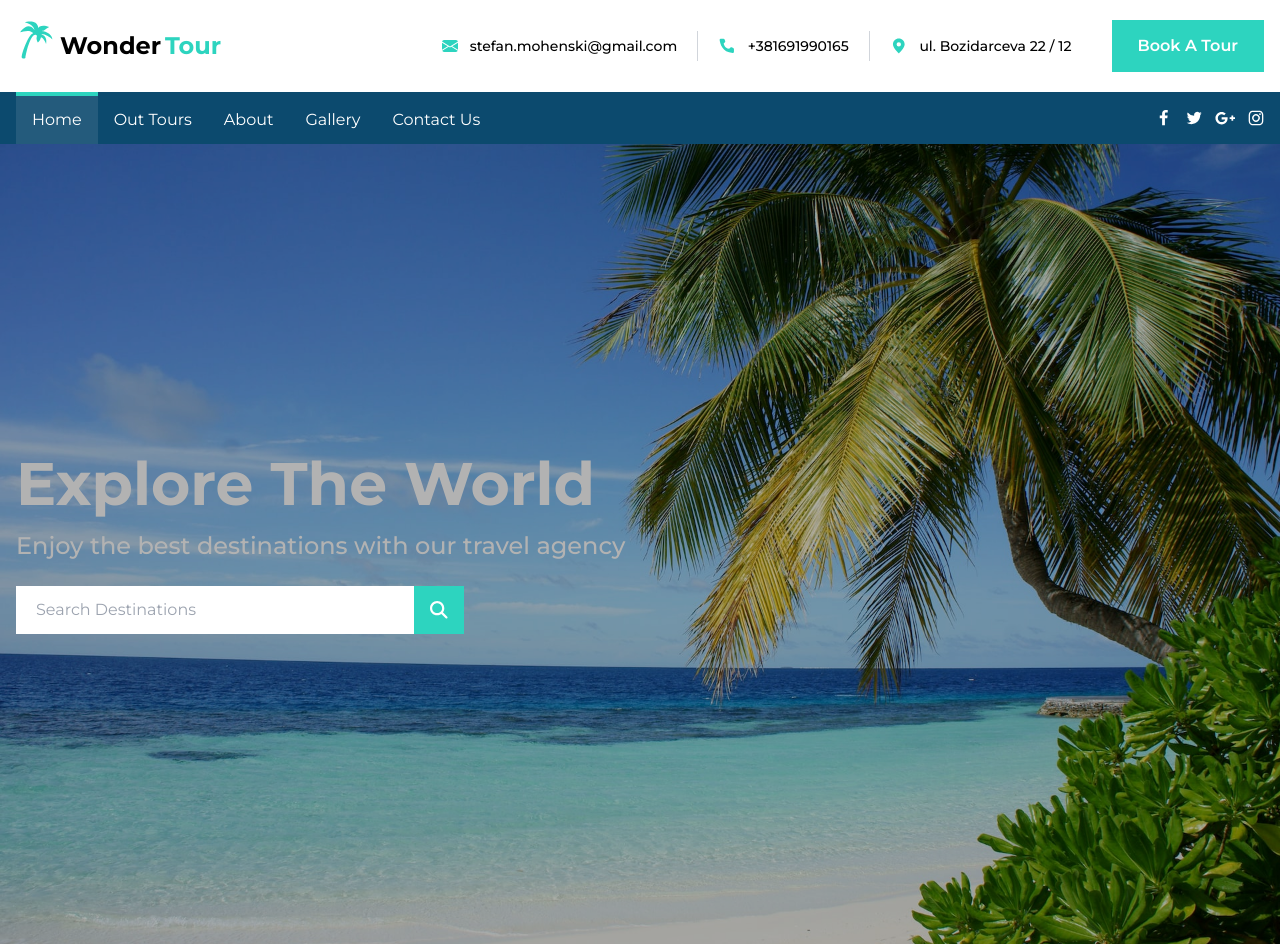
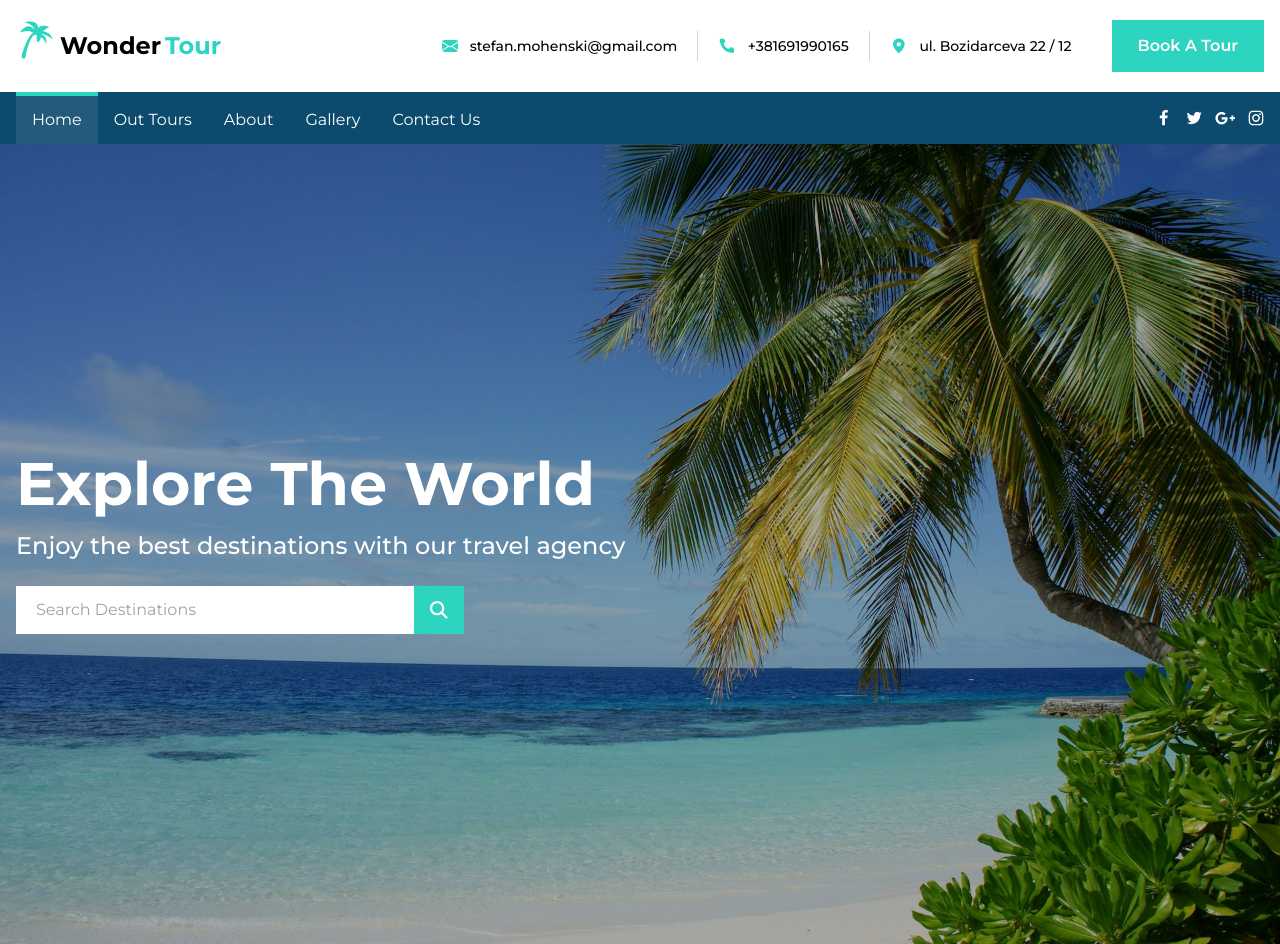
Before and after one commit to stefanelli990/wonder-tour, a website: page index.html in a window 1280 px wide. Shown: the top 944 px of the page. Drawn offline with Linux system fonts and the light colour scheme.

Commit message:
asdasdasd

```diff
--- a/index.html
+++ b/index.html
@@ -49,7 +49,7 @@
       </div>
     </div>
     <!-- navbar -->
-    <nav class="bg-secondary-color hidden sticky top-0 z-10 xl:block">
+    <nav class="bg-secondary-color hidden sticky top-0 z-20 xl:block">
       <div class="section-container flex justify-between items-center text-white">
         <div class="flex">
           <a href="#" class="py-3 px-4 bg-gray-100/10 border-t-4 duration-100 border-primary-color">Home</a>
@@ -79,10 +79,9 @@
 
     <!-- hero section -->
     <section class="relative bg-cover bg-no-repeat bg-center" style="background-image: url('assets/hero-img.jpg')">
-      <!-- hero img overlay -->
-      <div class="absolute inset-0 bg-black/30 -z-0"></div>
+
       <div class="section-container flex items-center justify-start h-screen text-white">
-        <div>
+        <div class="z-10">
           <h1 class="text-4xl mb-4 font-bold lg:text-6xl">Explore The World</span></h1>
           <h2 class="font-medium mb-6 text-xl lg:text-2xl lg:max-w-full">Enjoy the best destinations with our travel agency</h2>
           <div class="relative max-w-md">
@@ -91,6 +90,8 @@
           </div>
         </div>
       </div>
+      <!-- hero img overlay -->
+      <div class="absolute inset-0 bg-black/30"></div>
     </section>
 
     <!-- feature section -->
```
Also changed, not shown: css/style.css.
